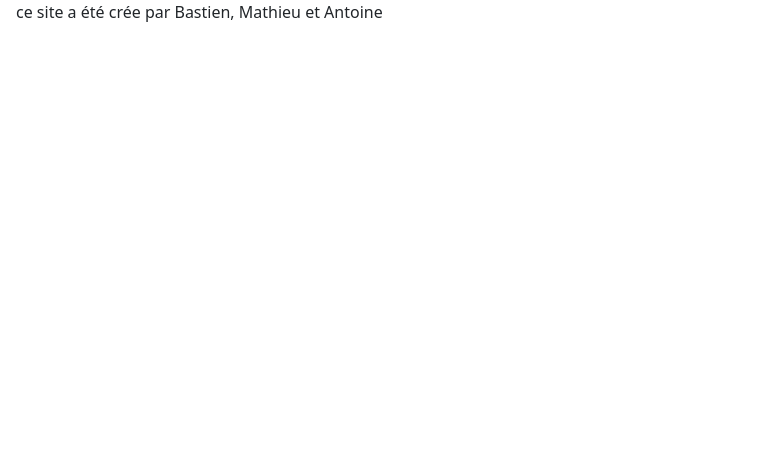
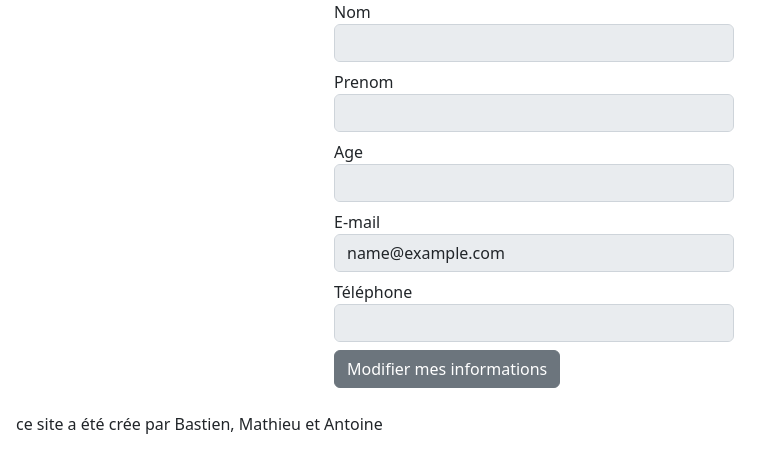
Before and after one commit to bderand/FormationFront, an Angular app in the folder GestionFormation/: page /MonCompte in a window 1280 px wide. Before the commit this address led to /. Shown: the top 472 px of the page, without its empty margins (0-780 px from the left). Built offline with nearby package versions, Linux system fonts and the light colour scheme; sample sign-in values are in the browser's storage.

Commit message:
Consultation des informations basiques du compte et modification de celle-ci

```diff
--- a/GestionFormation/src/app/Component/formation-component/formation-component.component.ts
+++ b/GestionFormation/src/app/Component/formation-component/formation-component.component.ts
@@ -38,7 +38,6 @@ export class FormationComponentComponent implements OnInit {
     if(session != null)
     {
       this.user = JSON.parse(session);
-      console.log(this.user);
       if(this.user?.role.nom == 'formateur'){
         this.id_formateur = this.user.id;
 
--- a/GestionFormation/src/app/Component/header/header.component.html
+++ b/GestionFormation/src/app/Component/header/header.component.html
@@ -20,9 +20,6 @@
         <a class="nav-link active" routerLink="formation">Formation</a>
     </li>
     <li class="nav-item">
-       <a class="nav-link active" routerLink="connexion"> connexion </a>
-    </li>
-    <li class="nav-item">
         <a class="nav-link active" routerLink="inscription"> inscription </a>
     </li>
     <li class="nav-item">
@@ -38,19 +35,22 @@
         <a class="nav-link active"> exporter des utilisateurs </a>
     </li>-->
     <li class="nav-item">
+        <a class="nav-link active" routerLink="/MonCompte">{{user.nom}} {{user.prenom}}</a>
+    </li>
+    <li class="nav-item">
         <a  (click)="logout()" class="nav-link active" routerLink=#> deconnexion </a>
     </li>
 </ul>
 
 <ul *ngIf="user != null && user.role.nom == 'formateur'" class="nav nav-tabs mb-5">
     <li class="nav-item">
-        <a class="nav-link active" routerLink="formation"> formation</a>
+        <a class="nav-link active" routerLink="formateur/perso">Mes formations</a>
     </li>
     <li class="nav-item">
         <a class="nav-link active" routerLink="inscription"> inscription </a>
     </li>
     <li class="nav-item">
-        <a class="nav-link active" routerLink="formateur"> page du formateur {{user.nom}}</a>
+        <a class="nav-link active" routerLink="/MonCompte">{{user.nom}} {{user.prenom}}</a>
     </li>
     <!--<li class="nav-item">
         <a (click)="exportAnnonce()" class="nav-link active"> exporter des annonces </a>
@@ -80,6 +80,9 @@
     <li class="nav-item">
         <a class="nav-link active" routerLink="historique"> Historique</a>
     </li>
+    <li class="nav-item">
+        <a class="nav-link active" routerLink="/MonCompte">{{user.nom}} {{user.prenom}}</a>
+    </li>
     <!--<li class="nav-item">
         <a (click)="exportAnnonce()" class="nav-link active"> exporter des annonces </a>
     </li>
--- /dev/null
+++ b/GestionFormation/src/app/Component/mon-compte/mon-compte.component.html
@@ -0,0 +1,32 @@
+<div class="row">
+    <div class="col-sm-3"></div>
+    <div class="col-sm-4 border-left border-primary">
+        <form #f="ngForm" (ngSubmit)="onSubmit(f)">
+            <div class="form-group mb-2">
+                <label for="1">Nom</label>
+                <input type="text" id="1" class="form-control" [(ngModel)]="user.nom" name="nom" [disabled]="!modif" [required]="true"/>
+            </div>
+            <div class="form-group mb-2">
+                <label for="2">Prenom</label>
+                <input type="text" id="2" class="form-control" [(ngModel)]="user.prenom" name="prenom" [disabled]="!modif" [required]="true"/>
+            </div>
+            <div class="form-group mb-2">
+                <label for="4">Age</label>
+                <input id="4" class="form-control" [(ngModel)]="user.age" name="age" [disabled]="!modif" [required]="true"/>
+            </div>
+            <div class="form-group mb-2">
+                <label for="3">E-mail</label>
+                <input id="3" type="email" class="form-control" [(ngModel)]="user.email" name="email" [disabled]="!modif" [required]="true"/>
+            </div>
+            <div class="form-group mb-2">
+                <label for="3">Téléphone</label>
+                <input id="3" type="email" class="form-control" [(ngModel)]="user.tel" name="tel" [disabled]="!modif" [required]="true"/>
+            </div>
+            <input type="submit" class="btn btn-primary mb-4" [hidden]="hidden1" value="Valider">
+        </form>
+        <div class="btn btn-secondary mb-4" id="btn" (click)="modifCompte()">Modifier mes informations</div>
+
+    </div>
+
+    <div class="col-sm-6"></div>
+</div>
--- /dev/null
+++ b/GestionFormation/src/app/Component/mon-compte/mon-compte.component.ts
@@ -0,0 +1,61 @@
+import { Component, OnInit } from '@angular/core';
+import { NgForm } from '@angular/forms';
+import { Router } from '@angular/router';
+import { Utilisateur } from 'src/app/Model/utilisateur.model';
+import { PersonneServiceService } from 'src/app/Service/personne-service.service';
+import { UtilisateurServiceService } from 'src/app/Service/utilisateur-service.service';
+import { HeaderComponent } from '../header/header.component';
+
+@Component({
+  selector: 'app-mon-compte',
+  templateUrl: './mon-compte.component.html',
+  styleUrls: ['./mon-compte.component.css']
+})
+export class MonCompteComponent implements OnInit {
+
+  user!:Utilisateur;
+  modif!:boolean;
+  hidden1!:boolean;
+
+
+  constructor(private personneService:PersonneServiceService, private route:Router){}
+  ngOnInit(): void {
+
+    this.hidden1 = true;
+    this.modif = false;
+    let session = sessionStorage.getItem("user") ?? "";
+    this.user = JSON.parse(session);
+
+
+  }
+
+  onSubmit(f:NgForm){
+
+    if(f.valid)
+    {
+      this.personneService.post(this.user).subscribe(response=>
+        {
+          sessionStorage.clear();
+          let header = new HeaderComponent(this.route);
+          header.reload();
+        }
+        ,error=>
+        {
+          console.log(error);
+        });
+    }
+    else
+    {
+      window.alert("Vérifiez les informations");
+    }
+  }
+
+  modifCompte(){
+
+    var btn = document.getElementById('btn');
+    btn?.parentNode?.removeChild(btn);
+    this.modif = true;
+    this.hidden1 = false;
+
+  }
+}
--- a/GestionFormation/src/app/Service/personne-service.service.ts
+++ b/GestionFormation/src/app/Service/personne-service.service.ts
@@ -22,7 +22,8 @@ export class PersonneServiceService {
   }
 
   post(personne:Personne){
-    return this.http.put<Personne>('http://localhost:8020/api/personnes',personne)
+
+    return this.http.post<Personne>('http://localhost:8020/api/personnes',personne)
   }
 
 
--- a/GestionFormation/src/app/app-routing.module.ts
+++ b/GestionFormation/src/app/app-routing.module.ts
@@ -13,13 +13,15 @@ import { PersonneComponentComponent } from './Component/personne-component/perso
 import { RDVComponentComponent } from './Component/rdvcomponent/rdvcomponent.component';
 import { UtilisateurComponentComponent } from './Component/utilisateur-component/utilisateur-component.component';
 import { GuardGuard } from './Guard/guard.guard';
+import { MonCompteComponent } from './Component/mon-compte/mon-compte.component';
 
 const routes: Routes = [
   {path:'connexion', component:ConnexionComponent},
   {path:'commercial/inscription/:id', component:InscriptionComponent, canActivate : [GuardGuard], data : {role : "commercial"}},
   {path:'commercial/personnne', component:PersonneComponentComponent, canActivate : [GuardGuard], data : {role : "commercial"}},
   {path:'commercial/message/:id', component:MessageComponentComponent, canActivate : [GuardGuard], data : {role : "commercial"}},
-  {path:'formateur/perso', component:FormateurComponentComponent, canActivate : [GuardGuard], data : {role : "formateur"}},
+  {path:'formateur/perso', component:FormationComponentComponent, canActivate : [GuardGuard], data : {role : "formateur"}},
+  {path:'MonCompte', component:MonCompteComponent, canActivate : [GuardGuard]},
   {path:'formation', component:FormationComponentComponent, canActivate : [GuardGuard]},
   {path:'formation/:id', component:FormationComponentComponent, canActivate : [GuardGuard]},
   {path:'commercial/historique', component:HistoriqueComponentComponent, canActivate : [GuardGuard], data : {role : "commercial"}},
--- a/GestionFormation/src/app/app.module.ts
+++ b/GestionFormation/src/app/app.module.ts
@@ -23,6 +23,7 @@ import { InscriptionComponent } from './Component/inscription/inscription.compon
 
 import { InterceptorInterceptor } from './Interceptor/interceptor.interceptor';
 import { MessageComponentComponent } from './Component/message-component/message-component.component';
+import { MonCompteComponent } from './Component/mon-compte/mon-compte.component';
 
 
 @NgModule({
@@ -42,7 +43,8 @@ import { MessageComponentComponent } from './Component/message-component/message
     FooterComponent,
     ConnexionComponent,
     InscriptionComponent,
-    MessageComponentComponent
+    MessageComponentComponent,
+    MonCompteComponent,
   ],
   imports: [
     RouterModule,
```
Also changed, not shown: GestionFormation/src/app/Component/mon-compte/mon-compte.component.css (added), 1 other file (tests, documents, lock files or other folders).
